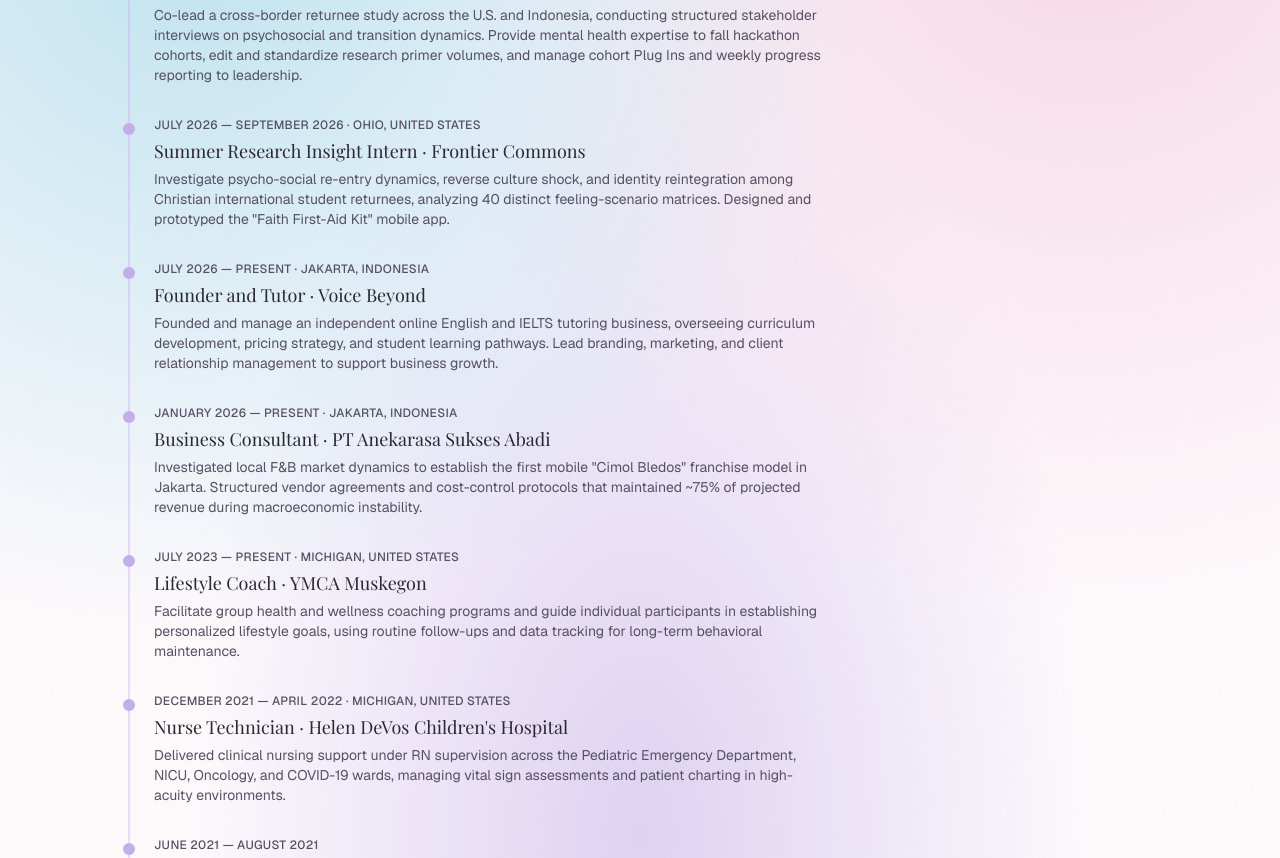
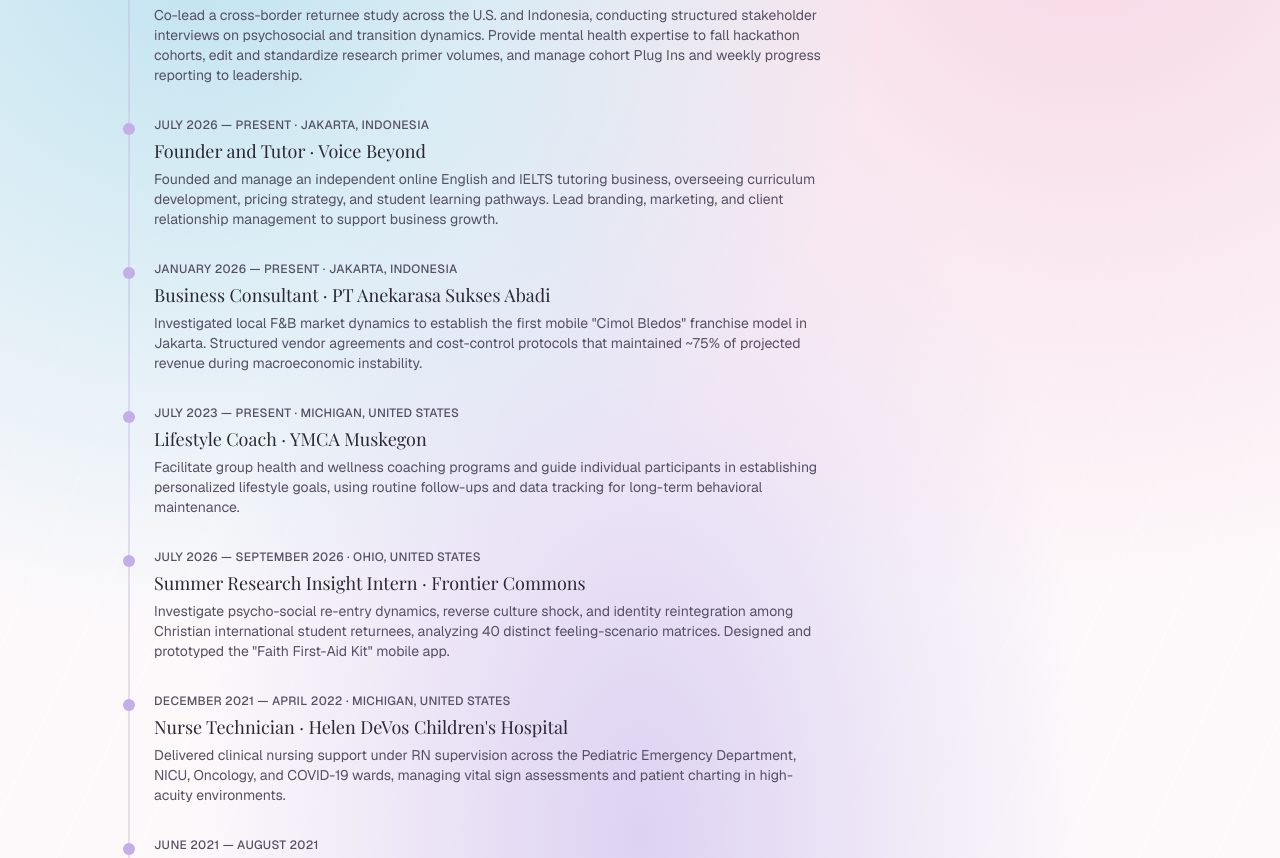
Before and after one commit to keziatjahjanto/webportofolio, a Next.js app: page /resume in a window 1280 px wide. Shown: the part 347-1205 px from the top of the page. Built offline with nearby package versions, Linux system fonts and the light colour scheme; a web font is replaced by a local one.

Commit message:
Move Summer Research Insight Intern below Lifestyle Coach
Co-Authored-By: Claude Opus 5.5 <noreply@anthropic.com>

```diff
--- a/src/data/site.ts
+++ b/src/data/site.ts
@@ -304,13 +304,6 @@ export const experience = [
       "Co-lead a cross-border returnee study across the U.S. and Indonesia, conducting structured stakeholder interviews on psychosocial and transition dynamics. Provide mental health expertise to fall hackathon cohorts, edit and standardize research primer volumes, and manage cohort Plug Ins and weekly progress reporting to leadership.",
   },
   {
-    role: "Summer Research Insight Intern",
-    org: "Frontier Commons",
-    period: "July 2026 — September 2026 · Ohio, United States",
-    description:
-      "Investigate psycho-social re-entry dynamics, reverse culture shock, and identity reintegration among Christian international student returnees, analyzing 40 distinct feeling-scenario matrices. Designed and prototyped the \"Faith First-Aid Kit\" mobile app.",
-  },
-  {
     role: "Founder and Tutor",
     org: "Voice Beyond",
     period: "July 2026 — Present · Jakarta, Indonesia",
@@ -330,6 +323,13 @@ export const experience = [
     period: "July 2023 — Present · Michigan, United States",
     description:
       "Facilitate group health and wellness coaching programs and guide individual participants in establishing personalized lifestyle goals, using routine follow-ups and data tracking for long-term behavioral maintenance.",
+  },
+  {
+    role: "Summer Research Insight Intern",
+    org: "Frontier Commons",
+    period: "July 2026 — September 2026 · Ohio, United States",
+    description:
+      "Investigate psycho-social re-entry dynamics, reverse culture shock, and identity reintegration among Christian international student returnees, analyzing 40 distinct feeling-scenario matrices. Designed and prototyped the \"Faith First-Aid Kit\" mobile app.",
   },
   {
     role: "Nurse Technician",
```
